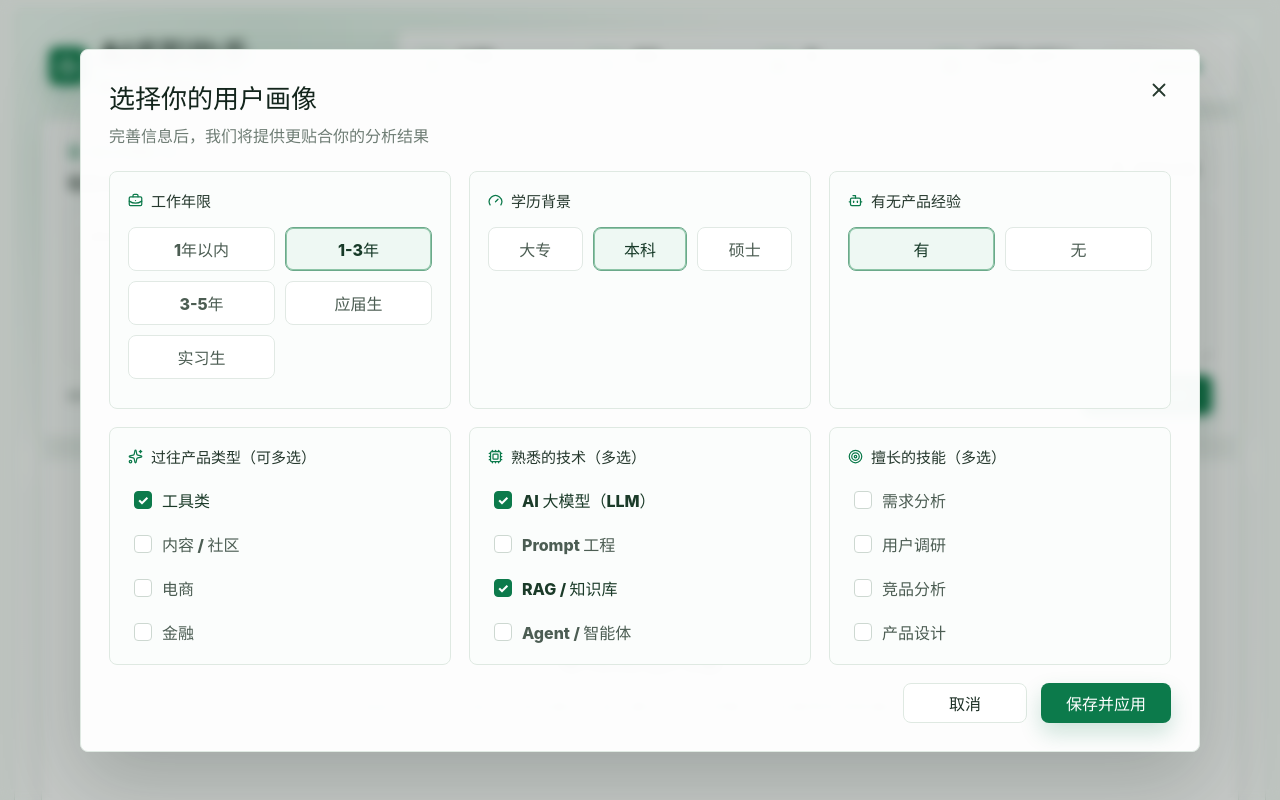
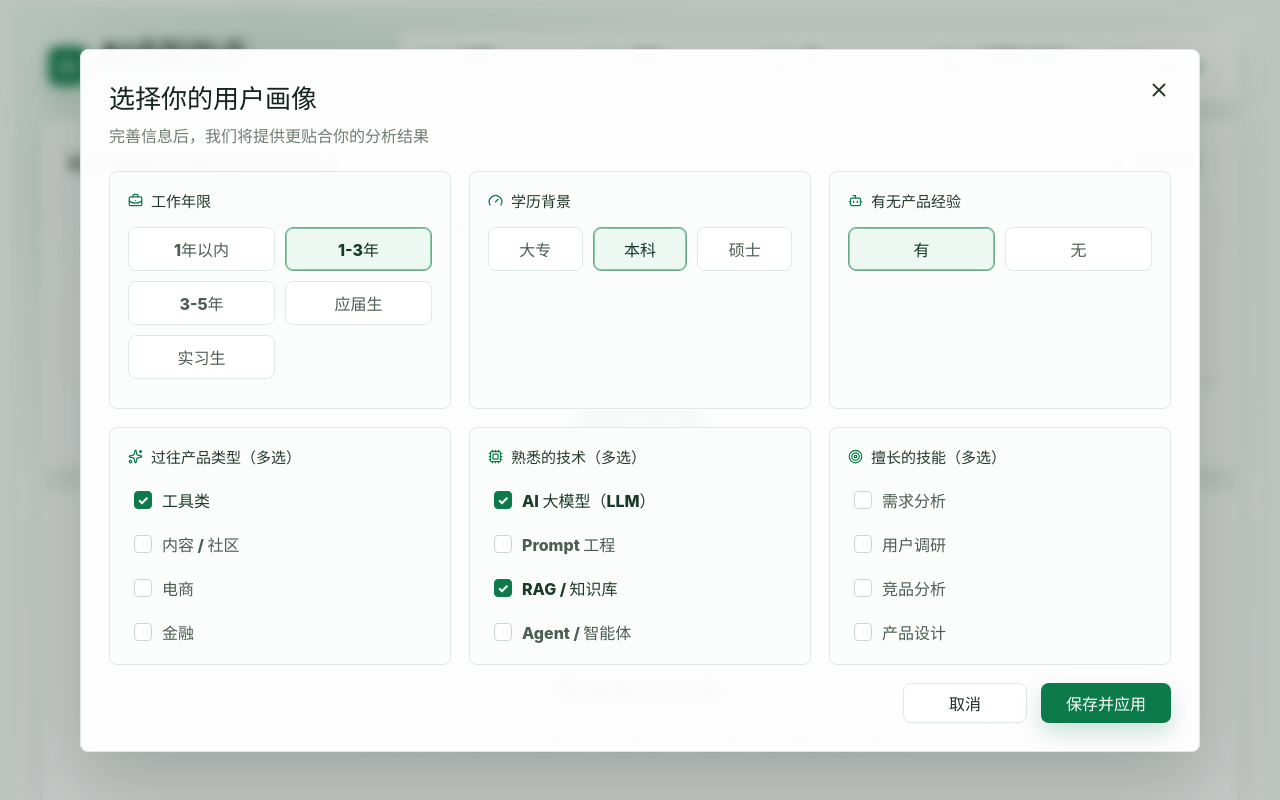
Before and after one commit to shimuyangly/AI-, a React (Vite) app: page / in a window 1280 px wide. Both pictures are taken after a click on the button "编辑画像". Shown: the top 800 px of the page. Built offline with nearby package versions, Linux system fonts and the light colour scheme.

Commit message:
Refine job input constraints and layout

```diff
--- a/src/App.tsx
+++ b/src/App.tsx
@@ -45,6 +45,7 @@ const tabs = [
 ];
 
 const tabTargetIds = tabs.map((tab) => tab.targetId);
+const maxJobCount = 50;
 
 const profileOptions = {
   workExperience: ['1年以内', '1-3年', '3-5年', '应届生', '实习生'],
@@ -119,6 +120,21 @@ function yearsFromWorkExperience(workExperience: string): number {
   return 2;
 }
 
+function estimateJobCount(text: string): number {
+  const normalized = text.replace(/\r/g, '').trim();
+  if (!normalized) return 0;
+
+  const explicitTitleCount = normalized.match(/(?:^|\n)\s*(?:岗位名称|职位名称|岗位|职位)[:：]/g)?.length ?? 0;
+  if (explicitTitleCount > 1) return explicitTitleCount;
+
+  const separatedBlocks = normalized
+    .split(/\n\s*\n/g)
+    .map((block) => block.trim())
+    .filter((block) => /(岗位职责|职位描述|工作职责|岗位要求|任职要求|薪资|[0-9]{1,3}\s*[-~—到]\s*[0-9]{1,3}\s*[kK千])/.test(block));
+
+  return Math.max(1, separatedBlocks.length);
+}
+
 function App() {
   const [input, setInput] = useState('');
   const [submittedText, setSubmittedText] = useState('');
@@ -136,8 +152,13 @@ function App() {
 
   const handleAnalyze = () => {
     if (!input.trim()) {
-      setError('请先粘贴至少一条 AI 产品经理岗位详情。');
+      window.alert('请先粘贴岗位详情！');
       setSubmittedText('');
+      return;
+    }
+    const jobCount = estimateJobCount(input);
+    if (jobCount > maxJobCount) {
+      window.alert('一次最多支持粘贴50个岗位信息，请删减后再分析。');
       return;
     }
     setError('');
@@ -367,10 +388,6 @@ function InputPanel({
     <section className={`input-card ${compact ? 'input-card--compact' : ''}`}>
       <div className="section-heading">
         <div>
-          <p className="eyebrow">
-            <FileText size={14} />
-            岗位详情输入区
-          </p>
           <h2>粘贴 BOSS 直聘等平台的岗位正文</h2>
         </div>
         <button className="ghost-button" type="button" onClick={onUseSample}>
@@ -381,11 +398,12 @@ function InputPanel({
       <textarea
         value={input}
         onChange={(event) => onInputChange(event.target.value)}
-        placeholder="请粘贴岗位名称、薪资、岗位职责、岗位要求等正文内容。&#10;支持一次粘贴多个岗位。"
+        placeholder={`1. 请粘贴岗位名称、薪资、岗位介绍等内容。可见使用示例
+2. 一次最多支持粘贴50个岗位信息
+3. 岗位与岗位之间需保留 1 行空白间距，用于区隔不同职位信息`}
         aria-label="岗位详情正文"
       />
       <div className="input-actions">
-        <p className={error ? 'error-text' : 'hint-text'}>{error || 'MVP 仅分析岗位正文，不读取招聘链接。'}</p>
         <button className="primary-button" type="button" onClick={onAnalyze}>
           <Search size={16} />
           {compact ? '重新分析' : '开始分析'}
@@ -471,7 +489,7 @@ function ProfileModal({
             </SegmentGrid>
           </ProfileOptionGroup>
 
-          <ProfileOptionGroup icon={<Sparkles size={15} />} title="过往产品类型（可多选）">
+          <ProfileOptionGroup icon={<Sparkles size={15} />} title="过往产品类型（多选）">
             <CheckGrid>
               {profileOptions.previousDomains.map((option) => (
                 <CheckOption
--- a/src/styles.css
+++ b/src/styles.css
@@ -204,13 +204,15 @@ h1 {
 }
 
 .input-card--compact {
-  padding-bottom: 12px;
+  padding-bottom: 22px;
 }
 
 .section-heading {
+  display: flex;
+  align-items: center;
   justify-content: space-between;
   gap: 18px;
-  margin-bottom: 12px;
+  margin-bottom: 16px;
 }
 
 .eyebrow {
@@ -231,7 +233,7 @@ h1 {
 textarea {
   display: block;
   width: 100%;
-  min-height: 154px;
+  min-height: 190px;
   resize: vertical;
   padding: 16px;
   border: 1px dashed #b9c8bf;
@@ -243,7 +245,7 @@ textarea {
 }
 
 .input-card--compact textarea {
-  min-height: 120px;
+  min-height: 190px;
   border-style: solid;
 }
 
@@ -253,9 +255,9 @@ textarea:focus {
 }
 
 .input-actions {
-  justify-content: space-between;
+  justify-content: center;
   gap: 16px;
-  margin-top: 14px;
+  margin-top: 18px;
 }
 
 .primary-button,
```
